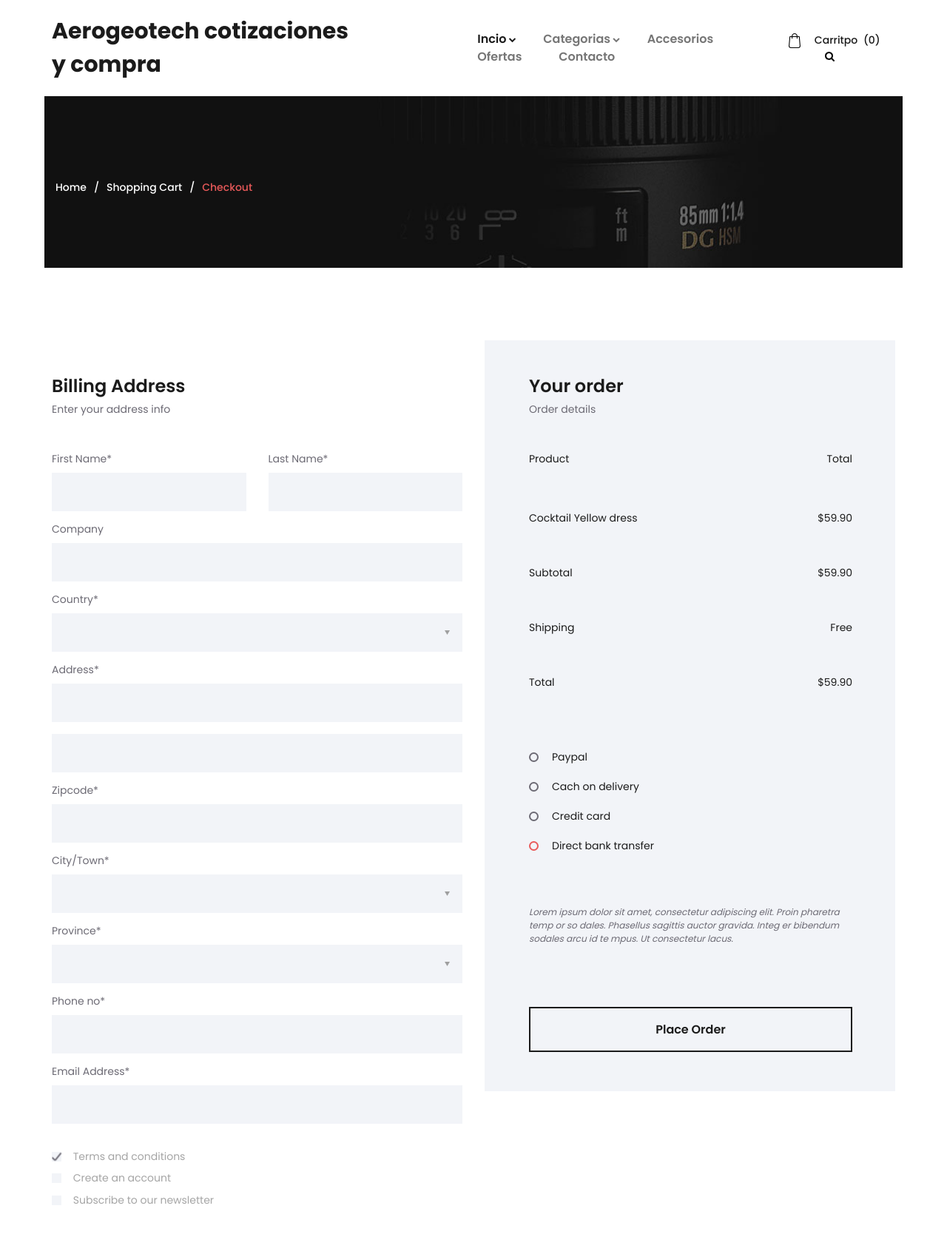
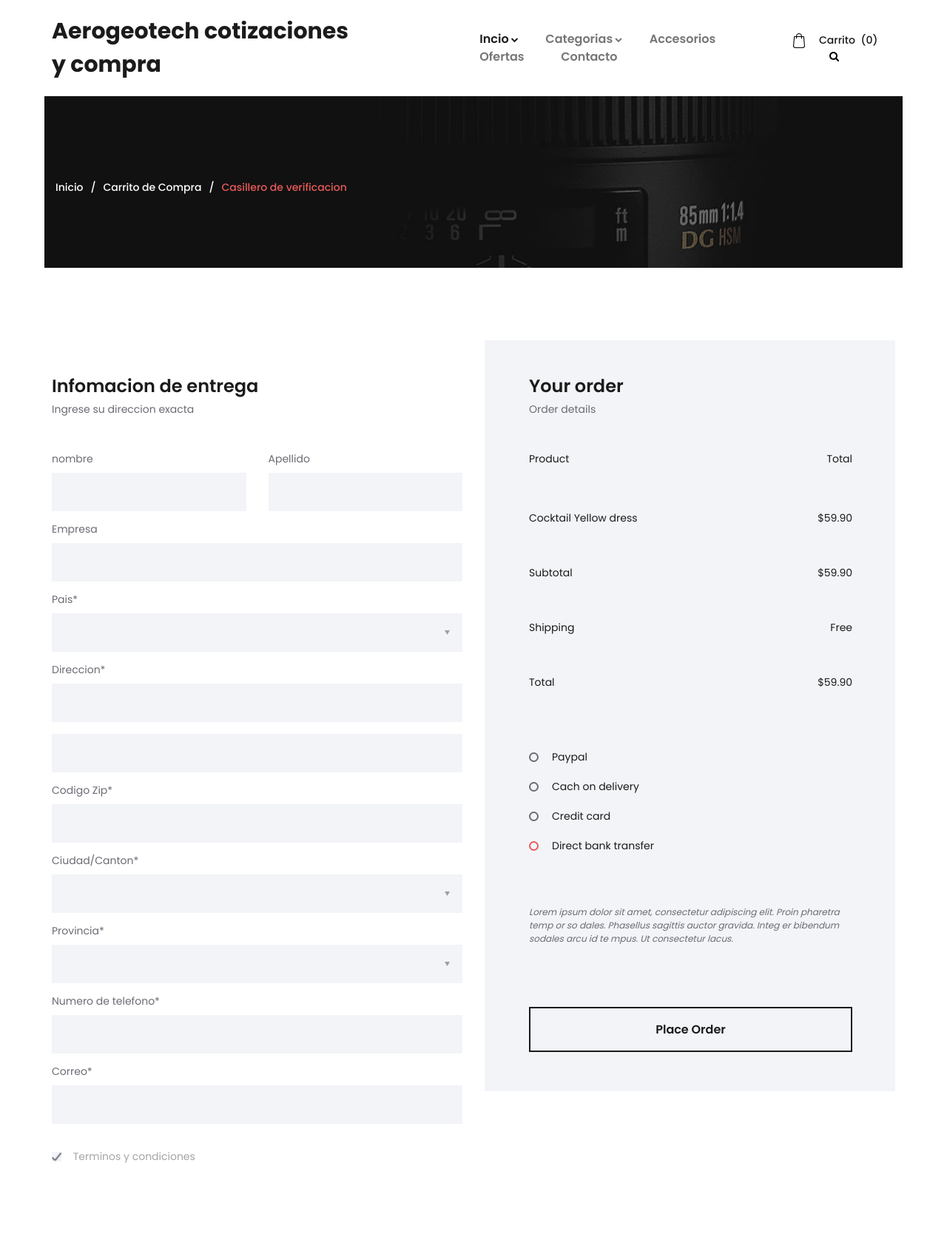
Before and after one commit to Aerogeotech/tienda, a plain HTML site: page checkout.html in a window 1280 px wide. Shown: the whole page at 74% size. Drawn offline with Linux system fonts and the light colour scheme.

Commit message:
Update checkout.html

```diff
--- a/checkout.html
+++ b/checkout.html
@@ -68,7 +68,7 @@
 													c0,7.5,6,13.5,13.5,13.5s13.5-6,13.5-13.5v-41h45.2l26.9,302.3C412.8,445.2,392.1,462,366.8,462z" />
 												</g>
 											</svg>
-											<div>Carritpo <span>(0)</span></div>
+											<div>Carrito <span>(0)</span></div>
 										</a>
 									</div>
 									<div class="search">
@@ -141,37 +141,37 @@
 					</div>
 					<ul class="page_menu_nav menu_mm">
 						<li class="page_menu_item has-children menu_mm">
-							<a href="index.html">Home<i class="fa fa-angle-down"></i></a>
+							<a href="index.html">Inicio<i class="fa fa-angle-down"></i></a>
 							<ul class="page_menu_selection menu_mm">
-								<li class="page_menu_item menu_mm"><a href="categories.html">Categories<i
+								<li class="page_menu_item menu_mm"><a href="categories.html">Categorias<i
 											class="fa fa-angle-down"></i></a></li>
-								<li class="page_menu_item menu_mm"><a href="product.html">Product<i
+								<li class="page_menu_item menu_mm"><a href="product.html">Producto<i
 											class="fa fa-angle-down"></i></a></li>
-								<li class="page_menu_item menu_mm"><a href="cart.html">Cart<i
+								<li class="page_menu_item menu_mm"><a href="cart.html">Carrito<i
 											class="fa fa-angle-down"></i></a></li>
-								<li class="page_menu_item menu_mm"><a href="checkout.html">Checkout<i
+								<li class="page_menu_item menu_mm"><a href="checkout.html">Caja<i
 											class="fa fa-angle-down"></i></a></li>
-								<li class="page_menu_item menu_mm"><a href="contact.html">Contact<i
+								<li class="page_menu_item menu_mm"><a href="contact.html">Contacto<i
 											class="fa fa-angle-down"></i></a></li>
 							</ul>
 						</li>
 						<li class="page_menu_item has-children menu_mm">
-							<a href="categories.html">Categories<i class="fa fa-angle-down"></i></a>
+							<a href="categories.html">Categorias<i class="fa fa-angle-down"></i></a>
 							<ul class="page_menu_selection menu_mm">
-								<li class="page_menu_item menu_mm"><a href="categories.html">Category<i
+								<li class="page_menu_item menu_mm"><a href="categories.html">Categoria 1<i
 											class="fa fa-angle-down"></i></a></li>
-								<li class="page_menu_item menu_mm"><a href="categories.html">Category<i
+								<li class="page_menu_item menu_mm"><a href="categories.html">Categoria 2<i
 											class="fa fa-angle-down"></i></a></li>
-								<li class="page_menu_item menu_mm"><a href="categories.html">Category<i
+								<li class="page_menu_item menu_mm"><a href="categories.html">Categoria 3<i
 											class="fa fa-angle-down"></i></a></li>
-								<li class="page_menu_item menu_mm"><a href="categories.html">Category<i
+								<li class="page_menu_item menu_mm"><a href="categories.html">Categoria 4<i
 											class="fa fa-angle-down"></i></a></li>
 							</ul>
 						</li>
-						<li class="page_menu_item menu_mm"><a href="index.html">Accessories<i
+						<li class="page_menu_item menu_mm"><a href="index.html">Accesorios<i
 									class="fa fa-angle-down"></i></a></li>
-						<li class="page_menu_item menu_mm"><a href="#">Offers<i class="fa fa-angle-down"></i></a></li>
-						<li class="page_menu_item menu_mm"><a href="contact.html">Contact<i
+						<li class="page_menu_item menu_mm"><a href="#">Oferta<i class="fa fa-angle-down"></i></a></li>
+						<li class="page_menu_item menu_mm"><a href="contact.html">Contacto<i
 									class="fa fa-angle-down"></i></a></li>
 					</ul>
 				</div>
@@ -201,9 +201,9 @@
 								<div class="home_content">
 									<div class="breadcrumbs">
 										<ul>
-											<li><a href="index.html">Home</a></li>
-											<li><a href="cart.html">Shopping Cart</a></li>
-											<li>Checkout</li>
+											<li><a href="index.html">Inicio</a></li>
+											<li><a href="cart.html">Carrito de Compra</a></li>
+											<li>Casillero de verificacion</li>
 										</ul>
 									</div>
 								</div>
@@ -223,44 +223,44 @@
 					<!-- Billing Info -->
 					<div class="col-lg-6">
 						<div class="billing checkout_section">
-							<div class="section_title">Billing Address</div>
-							<div class="section_subtitle">Enter your address info</div>
+							<div class="section_title">Infomacion de entrega</div>
+							<div class="section_subtitle">Ingrese su direccion exacta</div>
 							<div class="checkout_form_container">
 								<form action="#" id="checkout_form" class="checkout_form">
 									<div class="row">
 										<div class="col-xl-6">
 											<!-- Name -->
-											<label for="checkout_name">First Name*</label>
+											<label for="checkout_name">nombre</label>
 											<input type="text" id="checkout_name" class="checkout_input"
 												required="required">
 										</div>
 										<div class="col-xl-6 last_name_col">
 											<!-- Last Name -->
-											<label for="checkout_last_name">Last Name*</label>
+											<label for="checkout_last_name">Apellido</label>
 											<input type="text" id="checkout_last_name" class="checkout_input"
 												required="required">
 										</div>
 									</div>
 									<div>
 										<!-- Company -->
-										<label for="checkout_company">Company</label>
+										<label for="checkout_company">Empresa</label>
 										<input type="text" id="checkout_company" class="checkout_input">
 									</div>
 									<div>
 										<!-- Country -->
-										<label for="checkout_country">Country*</label>
+										<label for="checkout_country">Pais*</label>
 										<select name="checkout_country" id="checkout_country"
 											class="dropdown_item_select checkout_input" require="required">
 											<option></option>
-											<option>Lithuania</option>
-											<option>Sweden</option>
-											<option>UK</option>
-											<option>Italy</option>
+											<option>Costa Rica</option>
+											<option>Guatemala</option>
+											<option>Panama</option>
+											<option>El Salvador</option>
 										</select>
 									</div>
 									<div>
 										<!-- Address -->
-										<label for="checkout_address">Address*</label>
+										<label for="checkout_address">Direccion*</label>
 										<input type="text" id="checkout_address" class="checkout_input"
 											required="required">
 										<input type="text" id="checkout_address_2"
@@ -268,13 +268,13 @@
 									</div>
 									<div>
 										<!-- Zipcode -->
-										<label for="checkout_zipcode">Zipcode*</label>
+										<label for="checkout_zipcode">Codigo Zip*</label>
 										<input type="text" id="checkout_zipcode" class="checkout_input"
 											required="required">
 									</div>
 									<div>
 										<!-- City / Town -->
-										<label for="checkout_city">City/Town*</label>
+										<label for="checkout_city">Ciudad/Canton*</label>
 										<select name="checkout_city" id="checkout_city"
 											class="dropdown_item_select checkout_input" require="required">
 											<option></option>
@@ -286,25 +286,25 @@
 									</div>
 									<div>
 										<!-- Province -->
-										<label for="checkout_province">Province*</label>
+										<label for="checkout_province">Provincia*</label>
 										<select name="checkout_province" id="checkout_province"
 											class="dropdown_item_select checkout_input" require="required">
 											<option></option>
-											<option>Province</option>
-											<option>Province</option>
-											<option>Province</option>
-											<option>Province</option>
+											<option>Provincia</option>
+											<option>Provincia</option>
+											<option>Provincia</option>
+											<option>Provincia</option>
 										</select>
 									</div>
 									<div>
 										<!-- Phone no -->
-										<label for="checkout_phone">Phone no*</label>
+										<label for="checkout_phone">Numero de telefono*</label>
 										<input type="phone" id="checkout_phone" class="checkout_input"
 											required="required">
 									</div>
 									<div>
 										<!-- Email -->
-										<label for="checkout_email">Email Address*</label>
+										<label for="checkout_email">Correo*</label>
 										<input type="phone" id="checkout_email" class="checkout_input"
 											required="required">
 									</div>
@@ -313,19 +313,10 @@
 											<input type="checkbox" id="checkbox_terms" name="regular_checkbox"
 												class="regular_checkbox" checked="checked">
 											<label for="checkbox_terms"><img src="images/check.png" alt=""></label>
-											<span class="checkbox_title">Terms and conditions</span>
+											<span class="checkbox_title">Terminos y condiciones</span>
 										</div>
 										<div>
-											<input type="checkbox" id="checkbox_account" name="regular_checkbox"
-												class="regular_checkbox">
-											<label for="checkbox_account"><img src="images/check.png" alt=""></label>
-											<span class="checkbox_title">Create an account</span>
-										</div>
-										<div>
-											<input type="checkbox" id="checkbox_newsletter" name="regular_checkbox"
-												class="regular_checkbox">
-											<label for="checkbox_newsletter"><img src="images/check.png" alt=""></label>
-											<span class="checkbox_title">Subscribe to our newsletter</span>
+
 										</div>
 									</div>
 								</form>
```
